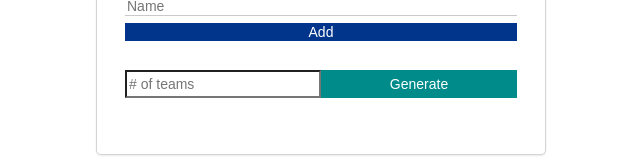
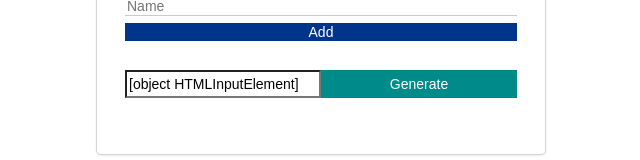
Before and after one commit to AdibaEmma/team-app, an Angular app: page / in a window 1280 px wide. Shown: the part 323-483 px from the top of the page, without its empty margins (319-959 px from the left). Built offline with nearby package versions, Linux system fonts and the light colour scheme.

Commit message:
add input capture logic for number of teams

```diff
--- a/src/app/app.component.html
+++ b/src/app/app.component.html
@@ -12,7 +12,9 @@
       <button (click)="addMember()">Add</button>
     </div>
     <div class="generate-teams-container">
-      <input type="text" name="" id="" placeholder="# of teams">
+      <input type="text" name="" #numberOfTeams
+      placeholder="# of teams" (input)="onNumberOfTeamsInput(numberOfTeams.value)"
+      [value]="numberOfTeams">
       <button>Generate</button>
     </div>
     <p *ngIf="errorMessage" class="error-msg">{{ errorMessage }}</p>
--- a/src/app/app.component.ts
+++ b/src/app/app.component.ts
@@ -9,10 +9,15 @@ export class AppComponent {
   newMemberName = "";
   members: string[] = [];
   errorMessage = "";
+  numberOfTeams = 0;
 
   onInput(member: string) {
     this.newMemberName = member
   }
+  onNumberOfTeamsInput(value: string) {
+    this.numberOfTeams = Number(value)
+  }
+
   addMember() {
     if (this.newMemberName.length == 0) {
       this.errorMessage = "Name cannot be empty"
```
